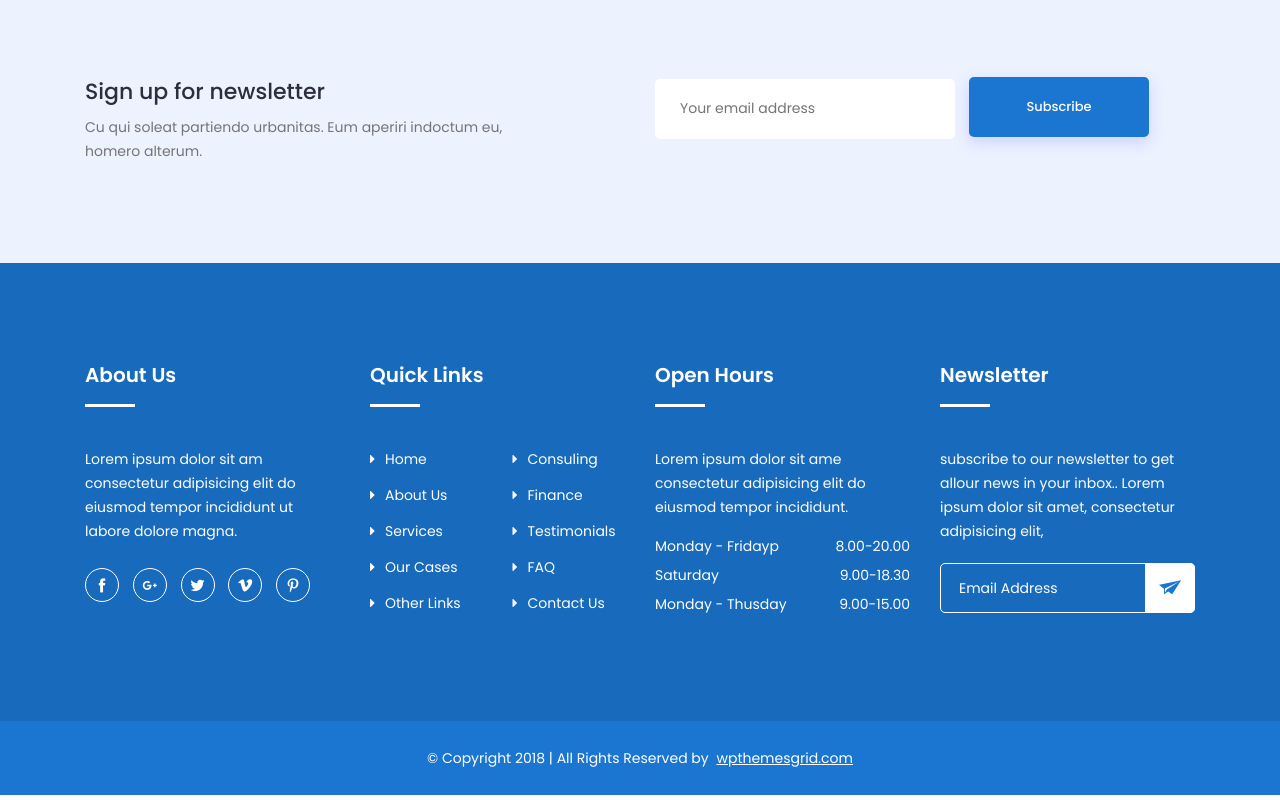
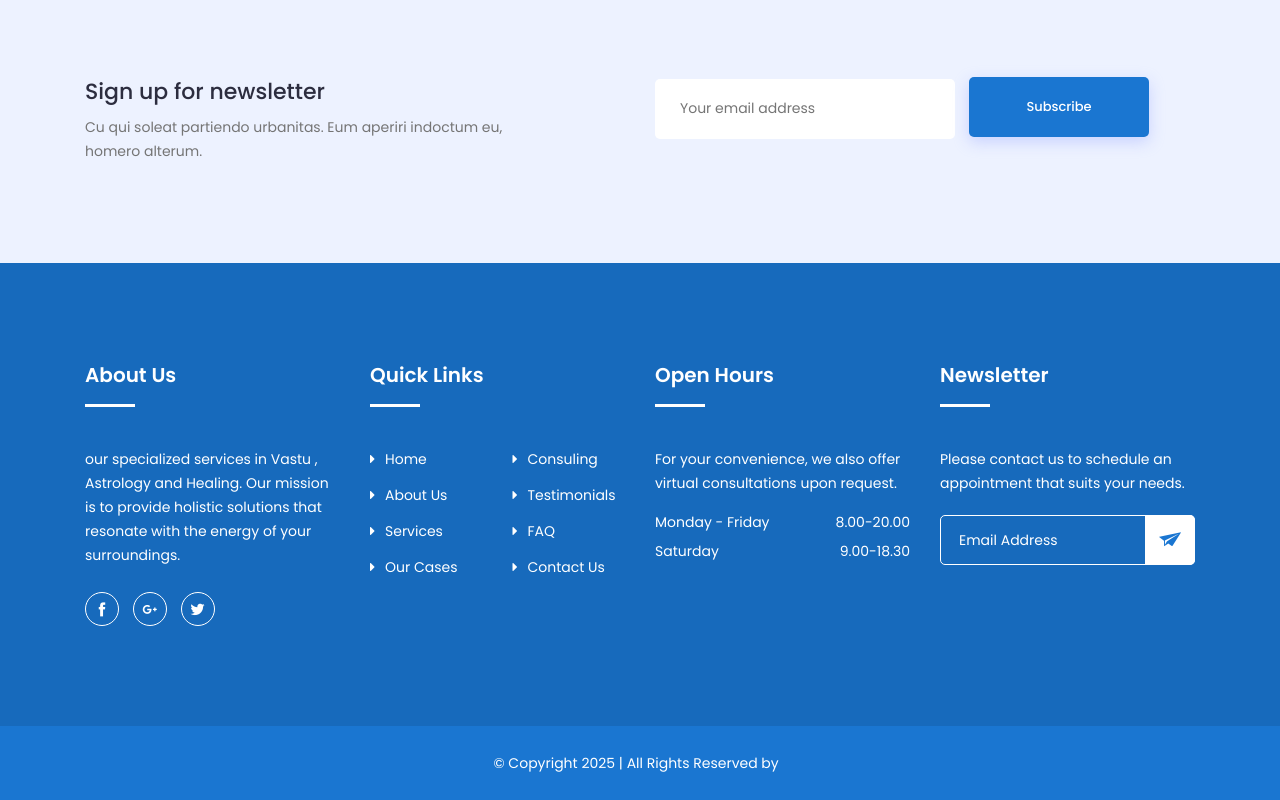
Before and after one commit to debavastu/debavastu, a plain HTML site: page index.html in a window 1280 px wide. Shown: the part 11019-11819 px from the top of the page. Drawn offline with Linux system fonts and the light colour scheme; a script that the page names is missing.

Commit message:
Update index.html

```diff
--- a/index.html
+++ b/index.html
@@ -10,7 +10,7 @@
 		<meta name="viewport" content="width=device-width, initial-scale=1, shrink-to-fit=no">
 
 		<!-- Title -->
-        <title>DEBAVASTU-Complete Vedic Solutions.</title>
+        <title>DEBAVASTU-The Complete Vedic Solutions.</title>
 
 		<!-- Favicon -->
         <link rel="icon" href="img/favicon.png">
@@ -935,14 +935,12 @@
 						<div class="col-lg-3 col-md-6 col-12">
 							<div class="single-footer">
 								<h2>About Us</h2>
-								<p>Lorem ipsum dolor sit am consectetur adipisicing elit do eiusmod tempor incididunt ut labore dolore magna.</p>
+								<p>our specialized services in Vastu , Astrology and Healing. Our mission is to provide holistic solutions that resonate with the energy of your surroundings.</p>
 								<!-- Social -->
 								<ul class="social">
 									<li><a href="#"><i class="icofont-facebook"></i></a></li>
 									<li><a href="#"><i class="icofont-google-plus"></i></a></li>
 									<li><a href="#"><i class="icofont-twitter"></i></a></li>
-									<li><a href="#"><i class="icofont-vimeo"></i></a></li>
-									<li><a href="#"><i class="icofont-pinterest"></i></a></li>
 								</ul>
 								<!-- End Social -->
 							</div>
@@ -956,14 +954,13 @@
 											<li><a href="#"><i class="fa fa-caret-right" aria-hidden="true"></i>Home</a></li>
 											<li><a href="#"><i class="fa fa-caret-right" aria-hidden="true"></i>About Us</a></li>
 											<li><a href="#"><i class="fa fa-caret-right" aria-hidden="true"></i>Services</a></li>
-											<li><a href="#"><i class="fa fa-caret-right" aria-hidden="true"></i>Our Cases</a></li>
-											<li><a href="#"><i class="fa fa-caret-right" aria-hidden="true"></i>Other Links</a></li>
+											<li><a href="#"><i class="fa fa-caret-right" aria-hidden="true"></i>Our Cases</a></li
+
 										</ul>
 									</div>
 									<div class="col-lg-6 col-md-6 col-12">
 										<ul>
 											<li><a href="#"><i class="fa fa-caret-right" aria-hidden="true"></i>Consuling</a></li>
-											<li><a href="#"><i class="fa fa-caret-right" aria-hidden="true"></i>Finance</a></li>
 											<li><a href="#"><i class="fa fa-caret-right" aria-hidden="true"></i>Testimonials</a></li>
 											<li><a href="#"><i class="fa fa-caret-right" aria-hidden="true"></i>FAQ</a></li>
 											<li><a href="#"><i class="fa fa-caret-right" aria-hidden="true"></i>Contact Us</a></li>
@@ -975,18 +972,18 @@
 						<div class="col-lg-3 col-md-6 col-12">
 							<div class="single-footer">
 								<h2>Open Hours</h2>
-								<p>Lorem ipsum dolor sit ame consectetur adipisicing elit do eiusmod tempor incididunt.</p>
+								<p>For your convenience, we also offer virtual consultations upon request.</p>
 								<ul class="time-sidual">
-									<li class="day">Monday - Fridayp <span>8.00-20.00</span></li>
+									<li class="day">Monday - Friday <span>8.00-20.00</span></li>
 									<li class="day">Saturday <span>9.00-18.30</span></li>
-									<li class="day">Monday - Thusday <span>9.00-15.00</span></li>
+
 								</ul>
 							</div>
 						</div>
 						<div class="col-lg-3 col-md-6 col-12">
 							<div class="single-footer">
 								<h2>Newsletter</h2>
-								<p>subscribe to our newsletter to get allour news in your inbox.. Lorem ipsum dolor sit amet, consectetur adipisicing elit,</p>
+								<p>Please contact us to schedule an appointment that suits your needs.</p>
 								<form action="mail/mail.php" method="get" target="_blank" class="newsletter-inner">
 									<input name="email" placeholder="Email Address" class="common-input" onfocus="this.placeholder = ''"
 										onblur="this.placeholder = 'Your email address'" required="" type="email">
@@ -1004,14 +1001,14 @@
 					<div class="row">
 						<div class="col-lg-12 col-md-12 col-12">
 							<div class="copyright-content">
-								<p>© Copyright 2018  |  All Rights Reserved by <a href="https://www.wpthemesgrid.com" target="_blank">wpthemesgrid.com</a> </p>
+								<p>© Copyright 2025  |  All Rights Reserved by <a href="http://www.debavastu.com"</a> </p>
 							</div>
 						</div>
 					</div>
 				</div>
 			</div>
 			<!--/ End Copyright -->
-		</footer>
+			</footer>
 		<!--/ End Footer Area -->
 
 		<!-- jquery Min JS -->
```
